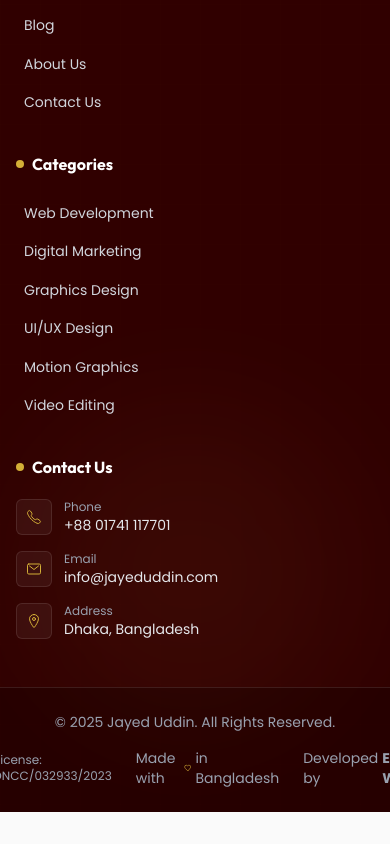
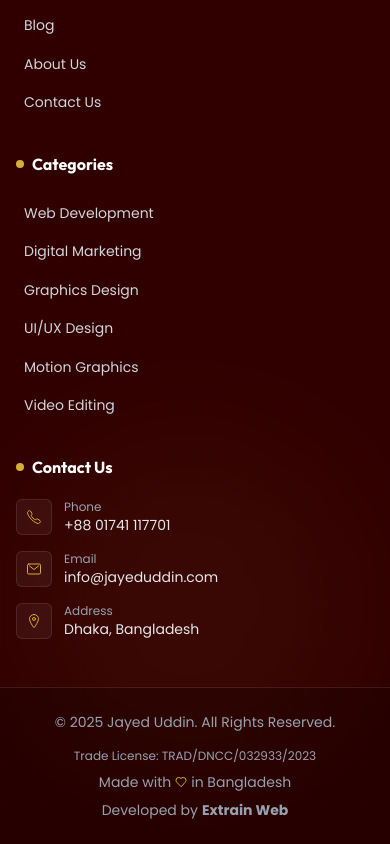
Before and after one commit to sakkib443/zayeduddin-melm, a Next.js app: page / in a window 390 px wide. Shown: the part 6105-6949 px from the top of the page. Before the commit the page ends 6917 px from the top, so only its background shows below. Built offline with nearby package versions, Linux system fonts and the light colour scheme; no server answers; a web font is replaced by a local one.

Commit message:
Fix footer bottom bar mobile responsiveness

```diff
--- a/src/components/sheard/Footer.jsx
+++ b/src/components/sheard/Footer.jsx
@@ -226,7 +226,7 @@
             <p className={`text-gray-400 text-sm work text-center md:text-left ${bengaliClass}`}>
               {t("footer.copyright")}
             </p>
-            <div className="flex items-center gap-6">
+            <div className="flex flex-wrap items-center justify-center md:justify-end gap-x-6 gap-y-2">
               <span className="text-gray-400 text-xs work">
                 {t("footer.tradeLicense")}
               </span>
```
